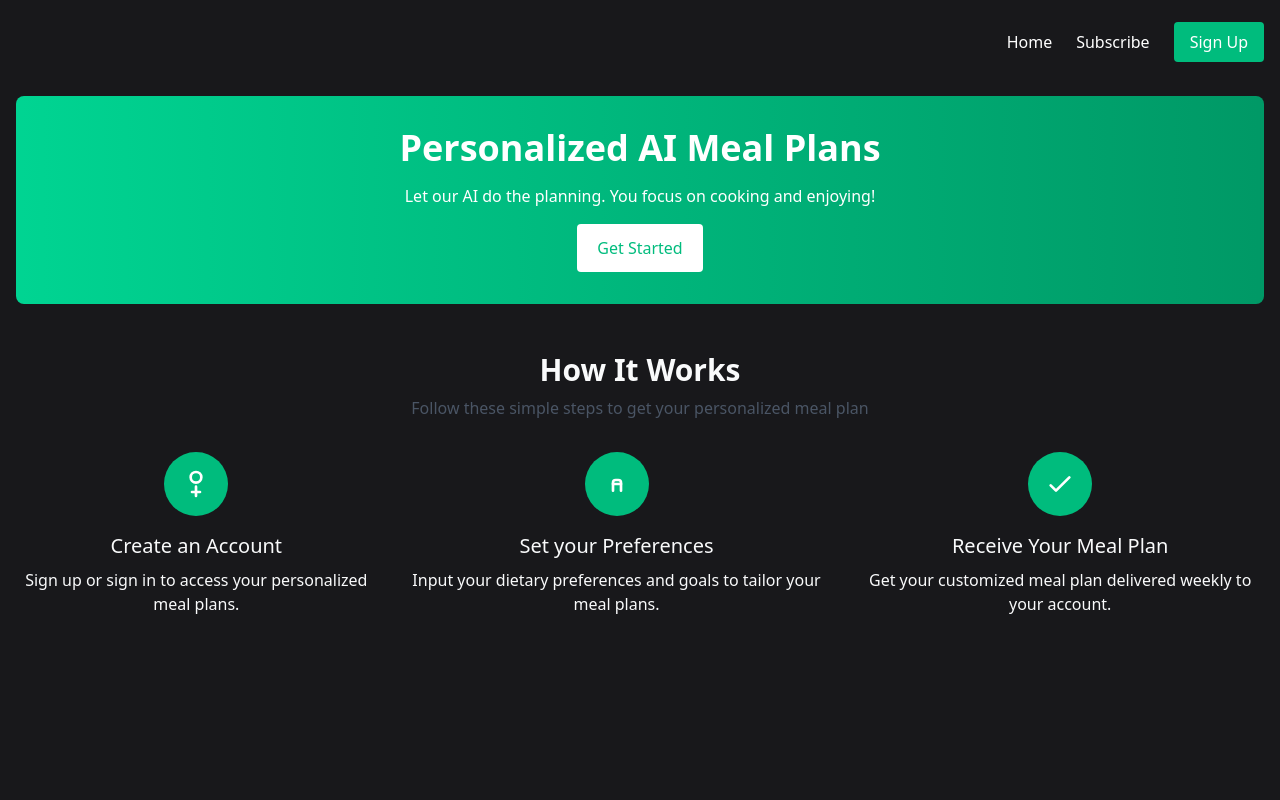
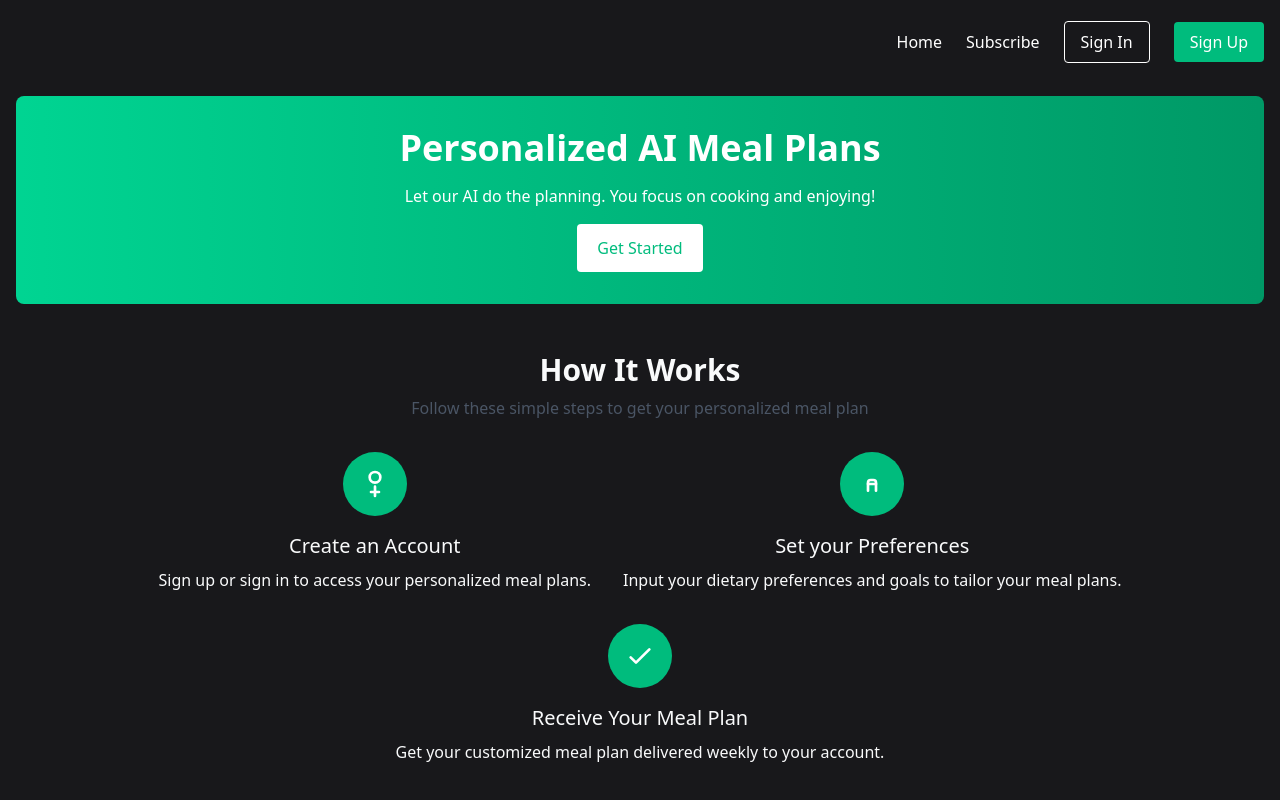
Before and after one commit to olaszb/ai-meal-plan, a Next.js app: page / in a window 1280 px wide. Shown: the top 800 px of the page. Built offline with nearby package versions, Linux system fonts and the light colour scheme; no server answers.

Commit message:
added sign in button and small adjustments

```diff
--- a/app/page.tsx
+++ b/app/page.tsx
@@ -21,7 +21,7 @@ export default function Home() {
                     Follow these simple steps to get your personalized meal plan
                 </p>
             </div>
-            <div className="flex flex-col md:flex-row justify-center items-start space-y-8 md:space-y-0 md:space-x-8">
+            <div className="flex flex-col md:flex-row justify-center items-center flex-wrap gap-8">
                 <div className="flex flex-col items-center">
                     <div className="bg-emerald-500 text-white rounded-full h-16 w-16 flex items-center justify-center mb-4">
                         <svg
--- /dev/null
+++ b/app/sign-in/page.tsx
@@ -0,0 +1,9 @@
+import { SignIn } from '@clerk/nextjs'
+
+export default function SignUpPage() {
+    return (
+        <div className="px-4 py-8 mt-8 sm:py-12 lg:py-16 max-w-7xl mx-auto flex align-center justify-center">
+            <SignIn />
+        </div>
+    );
+}
--- a/components/NavBar.tsx
+++ b/components/NavBar.tsx
@@ -36,8 +36,8 @@ export default function NavBar() {
                     <SignedOut>
                         <Link className="hover:text-emerald-500 transition-colors" href="/">Home</Link>
                         <Link className="hover:text-emerald-500 transition-colors" href={isSignedIn ? "/subscibe" : "/sign-up"}>Subscribe</Link>
+                        <Link className="px-4 py-2 border-white border-1 rounded text-white hover:bg-gray-50 hover:text-black transition-colors" href="/sign-in">Sign In</Link>
                         <Link className="px-4 py-2 bg-emerald-500 rounded text-white hover:bg-emerald-600 transition-colors" href="/sign-up">Sign Up</Link>
-
                     </SignedOut>
                 </div>
             </div>
```
